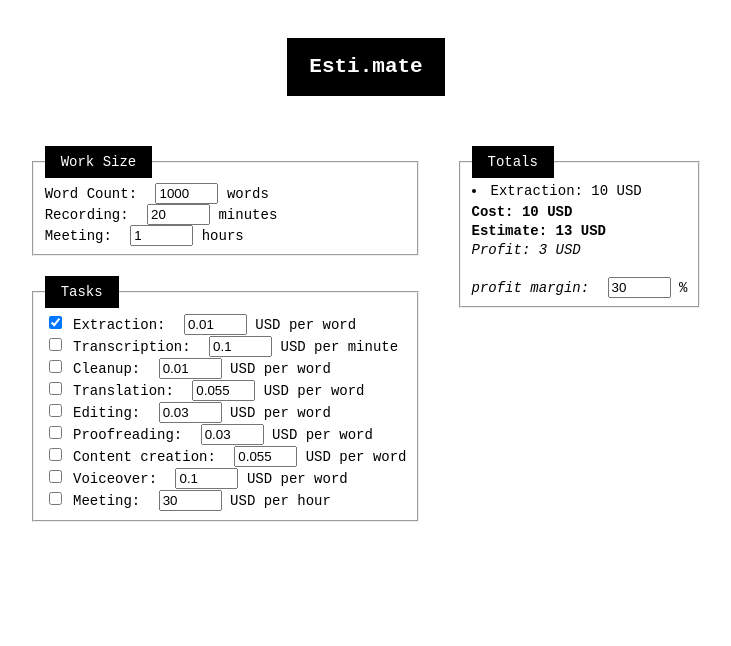
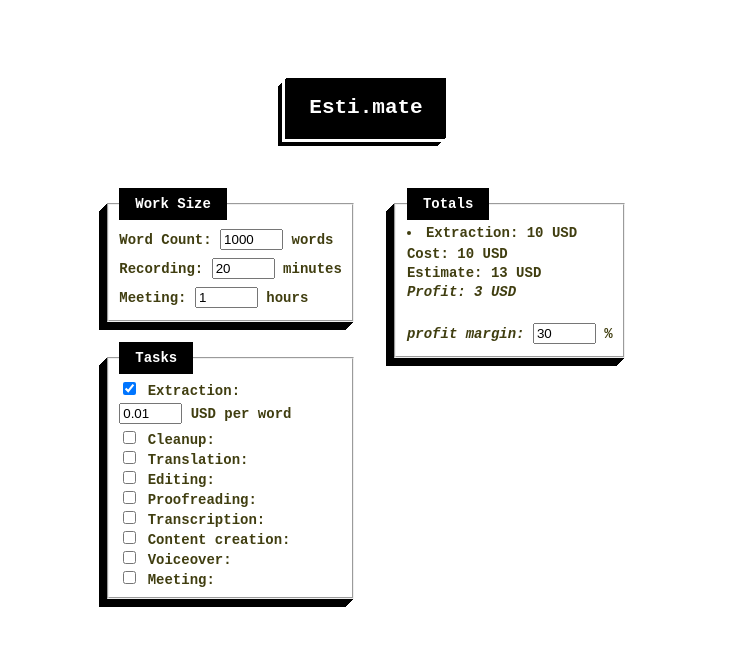
Before and after one commit to okturan/esti.mate, a plain HTML site: page index.html in a window 1280 px wide. Both pictures are taken after a click on the checkbox "Extraction:". Shown: the whole page, without its empty margins (274-1005 px from the left). Drawn offline with Linux system fonts and the light colour scheme.

Commit message:
Style improvement

```diff
--- a/index.html
+++ b/index.html
@@ -13,15 +13,14 @@
 <body>
 
 
+  <div class="container">
     <header>
       <h2>Esti.mate</h2>
     </header>
-
     <main>
-
       <div class="estimate-calculator">
         <form>
-        <fieldset>
+          <fieldset class="work-size">
             <legend>Work Size</legend>
             <div>
               <label for="word-count">Word Count:</label>
@@ -41,79 +40,94 @@
               <span>hours</span>
             </div>
           </fieldset>
-        <fieldset>
+          <fieldset class="tasks">
             <legend>Tasks</legend>
             <div>
               <input type="checkbox" id="extraction" name="extraction">
               <label for="extraction">Extraction:</label>
+              <div class="extraction-box">
                 <input type="number" class="number-input" name="extraction-rate" id="extraction-rate" value="0.01"
                   step="0.001" min="0">
                 <label for="extraction-rate">USD per word</label>
               </div>
-          <div>
-            <input type="checkbox" id="transcription" name="transcription">
-            <label for="transcription">Transcription:</label>
-            <label for="transcription-rate"></label>
-            <input type="number" class="number-input" name="transcription-rate" id="transcription-rate" value="0.1"
-              step="0.01" min="0">
-            <span>USD per minute</span>
             </div>
             <div>
               <input type="checkbox" id="cleanup" name="cleanup">
               <label for="cleanup">Cleanup:</label>
-            <label for="cleanup-rate"></label>
+              <div class="cleanup-box">
                 <input type="number" class="number-input" name="cleanup-rate" id="cleanup-rate" value="0.01" step="0.001"
                   min="0">
-            <span>USD per word</span>
+                <label for="cleanup-rate">USD per word</label>
+              </div>
             </div>
             <div>
               <input type="checkbox" id="translation" name="translation">
               <label for="translation">Translation:</label>
+              <div class="translation-box">
                 <input type="number" class="number-input" name="translation-rate" id="translation-rate" value="0.055"
                   step="0.001" min="0">
                 <label for="translation-rate">USD per word</label>
               </div>
+            </div>
             <div>
               <input type="checkbox" id="editing" name="editing">
               <label for="editing">Editing:</label>
+              <div class="editing-box">
                 <input type="number" class="number-input" name="editing-rate" id="editing-rate" value="0.03" step="0.001"
                   min="0">
                 <label for="editing-rate">USD per word</label>
               </div>
+            </div>
             <div>
               <input type="checkbox" id="proofreading" name="proofreading">
               <label for="proofreading">Proofreading:</label>
+              <div class="proofreading-box">
                 <input type="number" class="number-input" name="proofreading-rate" id="proofreading-rate" value="0.03"
                   step="0.001" min="0">
                 <label for="proofreading-rate">USD per word</label>
               </div>
+            </div>
+            <div>
+              <input type="checkbox" id="transcription" name="transcription">
+              <label for="transcription">Transcription:</label>
+              <div class="transcription-box">
+                <input type="number" class="number-input" name="transcription-rate" id="transcription-rate" value="0.1"
+                  step="0.01" min="0">
+                <label for="transcription-rate">USD per minute</label>
+              </div>
+            </div>
             <div>
               <input type="checkbox" id="content-creation" name="content-creation">
               <label for="content-creation">Content creation:</label>
+              <div class="content-creation-box">
                 <input type="number" class="number-input" name="content-creation-rate" id="content-creation-rate"
                   value="0.055" step="0.001" min="0">
                 <label for="content-creation-rate">USD per word</label>
               </div>
+            </div>
             <div>
               <input type="checkbox" id="voiceover" name="voiceover">
               <label for="voiceover">Voiceover:</label>
-            <input type="number" class="number-input" name="voiceover-rate" id="voiceover-rate" value="0.1" step="0.01"
-            min="0">
+              <div class="voiceover-box">
+                <input type="number" class="number-input" name="voiceover-rate" id="voiceover-rate" value="0.1"
+                  step="0.01" min="0">
                 <label for="voiceover-rate">USD per word</label>
+              </div>
             </div>
             <div>
               <input type="checkbox" id="meeting" name="meeting">
               <label for="meeting">Meeting:</label>
+              <div class="meeting-box">
                 <input type="number" class="number-input" name="meeting-rate" id="meeting-rate" value="30" step="10"
                   min="0">
                 <label for="meeting-rate">USD per hour</label>
               </div>
+            </div>
           </fieldset>
         </form>
       </div>
-
       <div class="estimate-results">
-      <fieldset>
+        <fieldset class="totals">
           <legend>Totals</legend>
           <div id="totals">
             <ul></ul>
@@ -126,8 +140,8 @@
           </div>
         </fieldset>
       </div>
-
     </main>
+  </div>
 
 </body>
 
--- a/script.js
+++ b/script.js
@@ -2,32 +2,41 @@ const wordCount = document.getElementById("word-count");
 const recordingLength = document.getElementById("recording-length");
 const meetingLength = document.getElementById("meeting-length");
 
+const extraction = document.getElementById("extraction");
+const extractionRate = document.getElementById("extraction-rate");
+const extractionBox = document.querySelector(".extraction-box");
+
+const cleanup = document.getElementById("cleanup");
+const cleanupRate = document.getElementById("cleanup-rate");
+const cleanupBox = document.querySelector(".cleanup-box");
+
+const translation = document.getElementById("translation");
+const translationRate = document.getElementById("translation-rate");
+const translationBox = document.querySelector(".translation-box");
+
 const editing = document.getElementById("editing");
 const editingRate = document.getElementById("editing-rate");
+const editingBox = document.querySelector(".editing-box");
 
-const extraction = document.getElementById("extraction");
-const extractionRate = document.getElementById("extraction-rate");
+const proofreading = document.getElementById("proofreading");
+const proofreadingRate = document.getElementById("proofreading-rate");
+const proofreadingBox = document.querySelector(".proofreading-box");
 
 const transcription = document.getElementById("transcription");
 const transcriptionRate = document.getElementById("transcription-rate");
+const transcriptionBox = document.querySelector(".transcription-box");
 
-const cleanup = document.getElementById("cleanup");
-const cleanupRate = document.getElementById("cleanup-rate");
+const contentCreation = document.getElementById("content-creation");
+const contentCreationRate = document.getElementById("content-creation-rate");
+const contentCreationBox = document.querySelector(".content-creation-box");
 
 const voiceover = document.getElementById("voiceover");
 const voiceoverRate = document.getElementById("voiceover-rate");
-
-const contentCreation = document.getElementById("content-creation");
-const contentCreationRate = document.getElementById("content-creation-rate");
+const voiceoverBox = document.querySelector(".voiceover-box");
 
 const meeting = document.getElementById("meeting");
 const meetingRate = document.getElementById("meeting-rate");
-
-const proofreading = document.getElementById("proofreading");
-const proofreadingRate = document.getElementById("proofreading-rate");
-
-const translation = document.getElementById("translation");
-const translationRate = document.getElementById("translation-rate");
+const meetingBox = document.querySelector(".meeting-box");
 
 const profitMargin = document.getElementById("profit-margin");
 
@@ -43,59 +52,86 @@ function roundToX(num, X) {
 function updateTotals() {
   totals.innerHTML = ""
   let sum = 0
+  if (extraction.checked) {
+    extractionBox.style.display = "block"
+    let extractionFee = extractionRate.value * wordCount.value
+    extractionFee = roundToX(extractionFee, 2)
+    totals.insertAdjacentHTML("beforeend", `<li>Extraction: ${extractionFee} USD</li>`)
+    sum += extractionFee
+  } else {
+    extractionBox.style.display = "none"
+  }
+  if (cleanup.checked) {
+    cleanupBox.style.display = "block"
+    let cleanupFee = cleanupRate.value * wordCount.value
+    cleanupFee = roundToX(cleanupFee, 2)
+    totals.insertAdjacentHTML("beforeend", `<li>Cleanup: ${cleanupFee} USD</li>`)
+    sum += cleanupFee
+  } else {
+    cleanupBox.style.display = "none"
+  }
+  if (translation.checked) {
+    translationBox.style.display = "block"
+    let translationFee = translationRate.value * wordCount.value
+    translationFee = roundToX(translationFee, 2)
+    totals.insertAdjacentHTML("beforeend", `<li>Translation: ${translationFee} USD</li>`)
+    sum += translationFee
+  } else {
+    translationBox.style.display = "none"
+  }
   if (editing.checked) {
+    editingBox.style.display = "block"
     let editingFee = editingRate.value * wordCount.value
     editingFee = roundToX(editingFee, 2)
     totals.insertAdjacentHTML("beforeend", `<li>Editing: ${editingFee} USD</li>`)
     sum += editingFee
+  } else {
+    editingBox.style.display = "none"
   }
-  if (extraction.checked) {
-    let extractionFee = extractionRate.value * wordCount.value
-    extractionFee = roundToX(extractionFee, 2)
-    totals.insertAdjacentHTML("beforeend", `<li>Extraction: ${extractionFee} USD</li>`)
-    sum += extractionFee
+  if (proofreading.checked) {
+    proofreadingBox.style.display = "block"
+    let proofreadingFee = proofreadingRate.value * wordCount.value
+    proofreadingFee = roundToX(proofreadingFee, 2)
+    totals.insertAdjacentHTML("beforeend", `<li>Proofreading: ${proofreadingFee} USD</li>`)
+    sum += proofreadingFee
+  } else {
+    proofreadingBox.style.display = "none"
   }
   if (transcription.checked) {
+    transcriptionBox.style.display = "block"
     let transcriptionFee = transcriptionRate.value * recordingLength.value
     transcriptionFee = roundToX(transcriptionFee, 2)
     totals.insertAdjacentHTML("beforeend", `<li>Transcription: ${transcriptionFee} USD</li>`)
     sum += transcriptionFee
+  } else {
+    transcriptionBox.style.display = "none"
   }
-  if (translation.checked) {
-    let translationFee = translationRate.value * wordCount.value
-    translationFee = roundToX(translationFee, 2)
-    totals.insertAdjacentHTML("beforeend", `<li>Translation: ${translationFee} USD</li>`)
-    sum += translationFee
-  }
-  if (cleanup.checked) {
-    let cleanupFee = cleanupRate.value * wordCount.value
-    cleanupFee = roundToX(cleanupFee, 2)
-    totals.insertAdjacentHTML("beforeend", `<li>Cleanup: ${cleanupFee} USD</li>`)
-    sum += cleanupFee
-  }
-  if (proofreading.checked) {
-    let proofreadingFee = proofreadingRate.value * wordCount.value
-    proofreadingFee = roundToX(proofreadingFee, 2)
-    totals.insertAdjacentHTML("beforeend", `<li>Proofreading: ${proofreadingFee} USD</li>`)
-    sum += proofreadingFee
+  if (contentCreation.checked) {
+    contentCreationBox.style.display = "block"
+    let contentCreationFee = contentCreationRate.value * wordCount.value
+    contentCreationFee = roundToX(contentCreationFee, 2)
+    totals.insertAdjacentHTML("beforeend", `<li>Content Creation: ${contentCreationFee} USD</li>`)
+    sum += contentCreationFee
+  } else {
+    contentCreationBox.style.display = "none"
   }
   if (voiceover.checked) {
+    voiceoverBox.style.display = "block"
     let voiceoverFee = voiceoverRate.value * wordCount.value
     voiceoverFee = roundToX(voiceoverFee, 2)
     totals.insertAdjacentHTML("beforeend", `<li>Voiceover: ${voiceoverFee} USD</li>`)
     sum += voiceoverFee
+  } else {
+    voiceoverBox.style.display = "none"
   }
   if (meeting.checked) {
+    meetingBox.style.display = "block"
     let meetingFee = meetingRate.value * meetingLength.value
     meetingFee = roundToX(meetingFee, 2)
     totals.insertAdjacentHTML("beforeend", `<li>Meeting: ${meetingFee} USD</li>`)
     sum += meetingFee
-  }
-  if (contentCreation.checked) {
-    let contentCreationFee = contentCreationRate.value * wordCount.value
-    contentCreationFee = roundToX(contentCreationFee, 2)
-    totals.insertAdjacentHTML("beforeend", `<li>Content Creation: ${contentCreationFee} USD</li>`)
-    sum += contentCreationFee
+  } else {
+    meetingBox.style.display = "none"
   }
   let estimate = sum + sum * profitMargin.value / 100
   let profit = sum * profitMargin.value / 100
--- a/style.css
+++ b/style.css
@@ -9,9 +9,11 @@ body {
 
 header {
   background-color: #000;
-  margin: 30px 0;
+  margin: 70px auto 30px;
   color: #fff;
-  padding: 0px 22px;
+  width: fit-content;
+  padding: 1px 23px;
+  box-shadow: black -1px 1px, white -2px 2px, white -3px 3px, white -4px 4px, black -5px 5px, black -6px 6px, black -7px 7px, black -8px 8px;
 }
 
 main {
@@ -28,7 +30,7 @@ legend {
 
 .number-input {
   max-width: 55px;
-  margin-left: 10px;
+  margin: 4px 0;
 }
 
 fieldset {
@@ -43,3 +45,12 @@ li {
 p {
   margin: 0.2em 0;
 }
+
+.work-size,
+.tasks,
+.totals {
+  color: #403e10;
+  font-weight: bold;
+  box-shadow: black -1px 1px, black -2px 2px, black -3px 3px, black -4px 4px, black -5px 5px, black -6px 6px,
+    black -7px 7px, black -8px 8px;
+}
```
Lines whose indentation alone changed are shown as unchanged.
